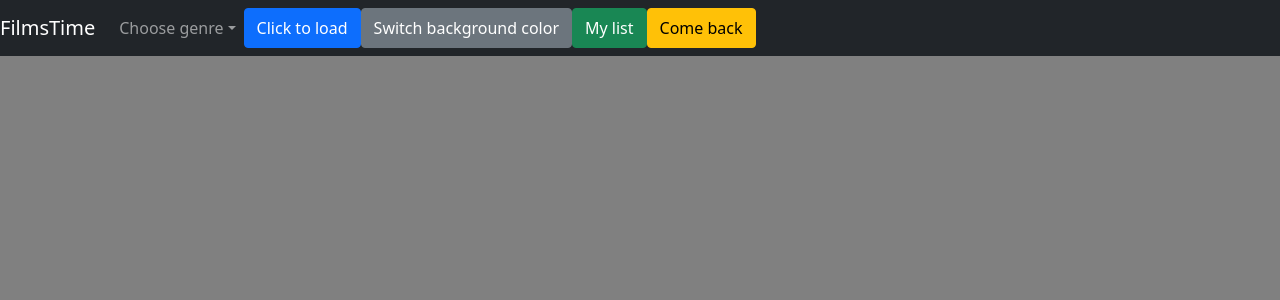
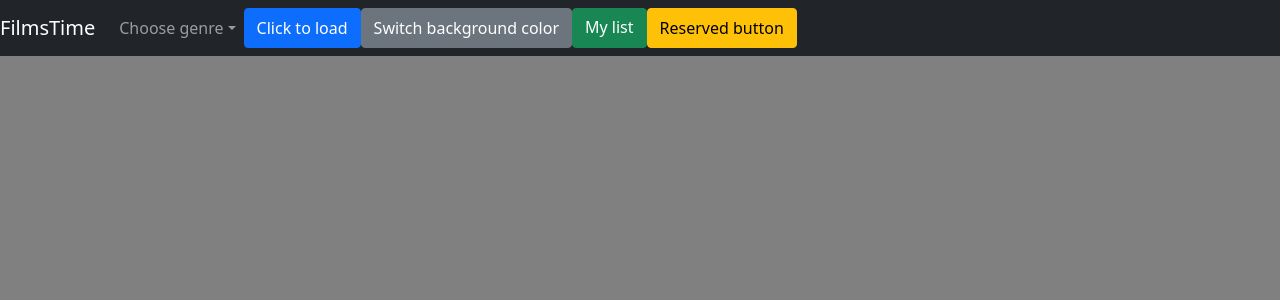
Before and after one commit to mikromajor/Galleria-films, a React (Create React App) app: page / in a window 1280 px wide. Shown: the top 300 px of the page. Built offline with nearby package versions, Linux system fonts and the light colour scheme.

Commit message:
before add modal

```diff
--- a/src/Components/App.tsx
+++ b/src/Components/App.tsx
@@ -1,15 +1,23 @@
 import { useState } from "react";
 import { HeadMenu } from "./HeadMenu";
 import CardsFilms from "./CardsFilms/CardsFilms";
+import { MyList } from "./MyList";
 
 function App() {
   const [cardsData, setCardsData] = useState(null);
+  const [showList, setShowList] = useState(false);
+  console.log("showList", showList);
 
   document.body.classList.add("bgBody");
   return (
     <>
-      <HeadMenu setCardsData={setCardsData} />
+      <HeadMenu
+        setCardsData={setCardsData}
+        setShowList={setShowList}
+        showList={showList}
+      />
       {cardsData && <CardsFilms cardsData={cardsData} />}
+      {showList && <MyList />}
     </>
   );
 }
--- a/src/Components/CardsFilms/CardsFilms.tsx
+++ b/src/Components/CardsFilms/CardsFilms.tsx
@@ -8,7 +8,8 @@ const CardsFilms = ({
 }: {
   cardsData: arr | string;
 }) => {
-  const [list, setList] = useState<any[]>([]);
+  const [list, setList] = useState<film[] | []>([]);
+
   console.log("list------>", list);
 
   const expandCard = (id: string): void => {
@@ -16,16 +17,17 @@ const CardsFilms = ({
     d?.classList.toggle(cl.hidden);
   };
 
-  if (typeof cardsData == "string") {
+  if (typeof cardsData === "string") {
     return <h3>{cardsData}</h3>;
   }
-
-  const addToList = (id: string): void => {
+  const addToList = (id: number): void => {
     //checking the same film
-    if (list.every((el) => el.id != id)) {
+    if (!list) {
+      setList([...cardsData.filter((o) => o.id === id)]);
+    } else if (list.every((el) => el.id !== id)) {
       setList([
         ...list,
-        ...cardsData.filter((o) => o.id == id),
+        ...cardsData.filter((o) => o.id === id),
       ]);
     }
   };
@@ -72,7 +74,7 @@ const CardsFilms = ({
               variant='success'
               value={cardData.id}
               onClick={(e) => {
-                addToList(e.currentTarget.value);
+                addToList(Number(e.currentTarget.value));
               }}
             >
               Add to list
--- a/src/Components/HeadMenu/HeadMenu.tsx
+++ b/src/Components/HeadMenu/HeadMenu.tsx
@@ -1,6 +1,7 @@
 import { useState } from "react";
 import {
   Button,
+  ToggleButton,
   Navbar,
   NavDropdown,
   Nav,
@@ -12,8 +13,12 @@ import "./HeadMenu.css";
 
 const HeadMenu = ({
   setCardsData,
+  setShowList,
+  showList,
 }: {
-  setCardsData: (result: any) => any;
+  setCardsData: any;
+  setShowList: any;
+  showList: any;
 }) => {
   const [genres, setGenres] = useState<string[]>([]);
   const handlerGenre = (
@@ -94,8 +99,20 @@ const HeadMenu = ({
           >
             {"Switch background color"}
           </Button>
-          <Button variant={"success"}>{"My list"}</Button>
-          <Button variant={"warning"}>{"Come back"}</Button>
+
+          <ToggleButton
+            id='toggle-check'
+            type='checkbox'
+            variant='success'
+            checked={showList}
+            value='1'
+            onChange={(e) =>
+              setShowList(e.currentTarget.checked)
+            }
+          >
+            My list
+          </ToggleButton>
+          <Button variant={"warning"}>Reserved button</Button>
         </Nav>
       </Navbar.Collapse>
     </Navbar>
--- /dev/null
+++ b/src/Components/MyList/MyList.tsx
@@ -0,0 +1,4 @@
+const MyList = () => {
+  return <div></div>;
+};
+export default MyList;
--- /dev/null
+++ b/src/Components/MyList/index.ts
@@ -0,0 +1 @@
+export { default as MyList } from "./MyList";
--- a/src/constants.ts
+++ b/src/constants.ts
@@ -26,9 +26,9 @@ export type valG = "28" | "16" | "35" | "14" | "878";
 
 export type film = {
   adult: boolean;
-  backdrop_path: null;
+  backdrop_path: null|string;
   genre_ids: number[];
-  id: string;
+  id: number;
   original_language: string;
   original_title: string;
   overview: string;
```
